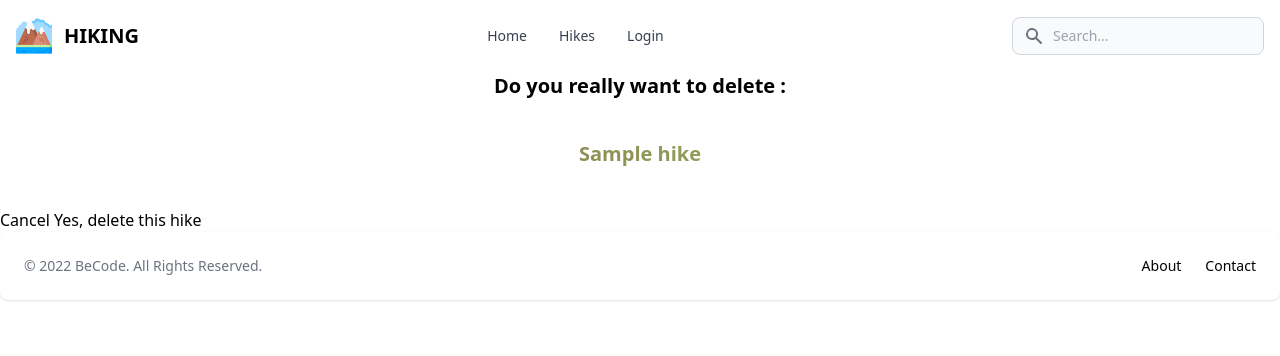
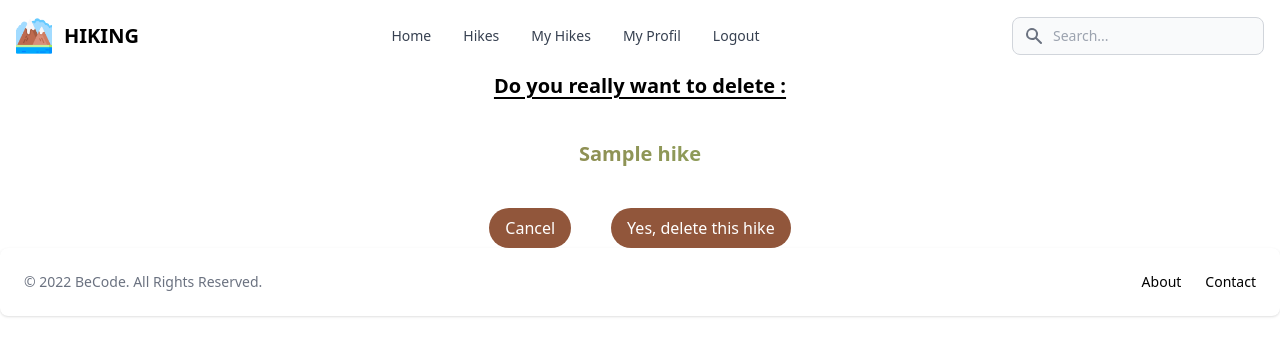
Before and after one commit to becodeorg/hamilton-7-hiking-project-anselme-kimberley-loic, a PHP site: template src/app/views/DeleteHike.view.php in a window 1280 px wide. Shown: the top 356 px of the page. Run offline with PHP 8.4, Linux system fonts and the light colour scheme; the visitor is signed in with stand-in values (Sample User, id 1); the template is opened without the code that fills it: most values are stand-ins (such as "Sample title", 1, 10 or a date in 2020); style sheets or scripts are compiled from the project's sources.

Commit message:
Registration redirect, hikes card modified, NavBar modified depending on log in/out, delete hike styled,

```diff
--- a/src/app/controllers/AuthController.php
+++ b/src/app/controllers/AuthController.php
@@ -81,7 +81,6 @@ class AuthController
     public function logout(): void
     {
         unset($_SESSION['user']);
-
-        //header('location: /');
+        header('location: /');
     }
 }
--- a/src/app/models/Hikes.php
+++ b/src/app/models/Hikes.php
@@ -78,7 +78,7 @@ class Hikes extends Database
         }
     }
 
-    public function removeHike(string $code): void
+    public function removeHike(string $code): array|false
     {
         try {
             $this->query(
@@ -88,7 +88,8 @@ class Hikes extends Database
                 ]
             )->fetch();
         } catch (Exception $e) {
-            $e->getMessage();
+            echo $e->getMessage();
+            return [];
         }
     }
 }
--- a/src/app/routes.php
+++ /dev/null
@@ -1 +0,0 @@
-<?php
--- a/src/app/views/DeleteHike.view.php
+++ b/src/app/views/DeleteHike.view.php
@@ -1,8 +1,8 @@
-<p class="text-xl text-center font-extrabold">Do you really want to delete :  </p>
+<p class="text-xl text-center font-extrabold underline underline-offset-4">Do you really want to delete :  </p>
 
 <p class="text-xl text-center font-extrabold text-transparent bg-clip-text bg-gradient-to-r from-brown-hike to-green-hike p-10"><?= $hike['name']?></p>
 
-<div>
-    <a href="/singlehike?code=<?= $hike['hid']; ?>">Cancel</a>
-    <a href="/deletinghike?code=<?= $hike['hid']; ?>">Yes, delete this hike</a>
+<div class="flex justify-center gap-10">
+    <a href="/singlehike?code=<?= $hike['hid']; ?>" class="bg-brown-hike px-4 py-2 rounded-full text-white">Cancel</a>
+    <a href="/deletinghike?code=<?= $hike['hid']; ?>" class="bg-brown-hike px-4 py-2 rounded-full text-white">Yes, delete this hike</a>
 </div>
--- a/src/app/views/Hikes.view.php
+++ b/src/app/views/Hikes.view.php
@@ -6,17 +6,19 @@
 <?php foreach ($hikes as $hike) : ?>
 <div class="hike relative font-medium flex items-center content-center">
     <div class="mr-auto ml-auto w-full px-6 py-8">
-        <div class="max-w-md mx-auto bg-white rounded-xl shadow-md overflow-hidden md:max-w-2xl">
+        <div class="max-w-md mx-auto bg-white rounded-xl shadow-md overflow-hidden md:max-w-2xl lg:max-w-5xl hover:scale-105 hover:shadow-2xl transition-all">
+            <a href="/singlehike?code=<?= $hike['hid']; ?>">
             <div class="md:flex">
                 <div class="top md:flex-shrink-0">
                     <img class="image" />
                 </div>
                 <div class="p-8">
                     <h5 class="uppercase tracking-wide text-brown-hike text-sm font-semibold">Hike</h5>
-                    <a href="/singlehike?code=<?= $hike['hid']; ?>" class="block mt-1 text-lg leading-tight font-medium text-black hover:underline"><?php echo $hike['name'] . ' / '. $hike['distance'] .'km' ?></a>
+                    <p class="block mt-1 text-lg leading-tight font-medium text-black"><?php echo $hike['name'] . ' / '. $hike['distance'] .'km' ?></p>
                     <p class="hike_preview-description mt-2 text-gray-500"><?= $hike['description'] ?></p>
                 </div>
             </div>
+            </a>
         </div>
     </div>
 </div>
--- a/src/app/views/layout/head.view.php
+++ b/src/app/views/layout/head.view.php
@@ -4,12 +4,12 @@
     <meta charset="utf-8">
     <title>HIKING</title>
     <meta name="viewport" content="width=device-width, initial-scale=1, maximum-scale=1, user-scalable=0"/>
-    <link href="/styles/output.css" type="text/css" rel="stylesheet">
+    <link href="styles/output.css" type="text/css" rel="stylesheet">
     <script src="https://unpkg.com/@lottiefiles/lottie-player@latest/dist/lottie-player.js"></script>
 </head>
 <nav class="bg-white border-gray-200 px-2 sm:px-4 py-2.5 rounded">
     <div class="container flex flex-wrap items-center justify-between mx-auto">
-        <a href="#" class="flex items-center z-10">
+        <a href="/" class="flex items-center z-10">
             <img src="assets/images/montagne.png" class="h-6 mr-3 sm:h-9" alt="Logo" />
             <span class="self-center text-xl font-semibold whitespace-nowrap">HIKING</span>
         </a>
@@ -41,9 +41,21 @@
                 <li>
                     <a href="/hikes" class="block py-2 pl-3 pr-4 text-center rounded text-gray-700 hover:bg-gray-100 md:hover:bg-transparent md:p-0 hover:text-brown-hike">Hikes</a>
                 </li>
+                <?php if (empty($_SESSION['user'])): ?>
                 <li>
                     <a href="/login" class="block py-2 pl-3 pr-4 text-center rounded text-gray-700 hover:bg-gray-100 md:hover:bg-transparent md:p-0 hover:text-brown-hike">Login</a>
                 </li>
+                <?php else: ?>
+                    <li>
+                        <a href="/myhikes" class="block py-2 pl-3 pr-4 text-center rounded text-gray-700 hover:bg-gray-100 md:hover:bg-transparent md:p-0 hover:text-brown-hike">My Hikes</a>
+                    </li>
+                    <li>
+                        <a href="/profil" class="block py-2 pl-3 pr-4 text-center rounded text-gray-700 hover:bg-gray-100 md:hover:bg-transparent md:p-0 hover:text-brown-hike">My Profil</a>
+                    </li>
+                    <li>
+                        <a href="/logout" class="block py-2 pl-3 pr-4 text-center rounded text-gray-700 hover:bg-gray-100 md:hover:bg-transparent md:p-0 hover:text-brown-hike">Logout</a>
+                    </li>
+                <?php endif; ?>
             </ul>
         </div>
     </div>
--- a/src/public/index.php
+++ b/src/public/index.php
@@ -28,7 +28,6 @@ if ($url === 'login') {
     if ($method === 'POST') {
         $authController->login($_POST);
     }
-    var_dump($_POST);
 
 }
 
@@ -75,12 +74,14 @@ if ($url === "addhike") {
 
 }
 
+// go to the confirm delete page
 if ($url === "deletehike") {
     $code = $_GET['code'];
     $hikesController = new HikesController();
     $hikesController->showDeleteHike($code);
 }
 
+// delete the single hike
 if ($url === "deletinghike") {
     $code = $_GET['code'];
     $hikesController = new HikesController();
```
Also changed, not shown: src/app/views/Home.view.php (+12 -5 lines), src/app/views/Login.view.php (+5 -2 lines).
